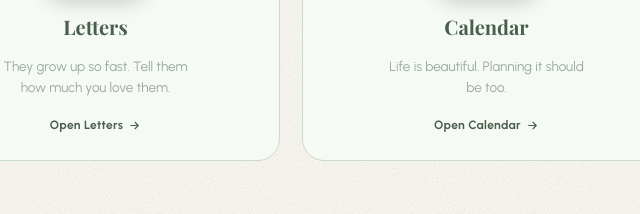
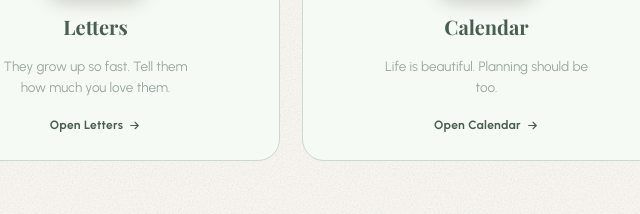
Before and after one commit to calexkwok-boop/patina-family-landing, a plain HTML site: page index.html in a window 1280 px wide. Shown: the part 450-664 px from the top of the page, 349-989 px from the left. Drawn offline with nearby package versions, Linux system fonts and the light colour scheme; a web font is replaced by a local one.

Commit message:
Tighten Calendar card tagline

```diff
--- a/index.html
+++ b/index.html
@@ -143,7 +143,7 @@
       <a class="app-card" href="/calendar">
         <img src="/assets/calendar-icon.png" alt="Patina Calendar icon" />
         <p class="name">Calendar</p>
-        <p class="desc">Life is beautiful. Planning it should be too.</p>
+        <p class="desc">Life is beautiful. Planning should be too.</p>
         <span class="go">Open Calendar
           <svg viewBox="0 0 24 24" fill="none" stroke="currentColor" stroke-width="2" stroke-linecap="round" stroke-linejoin="round"><path d="M5 12h14M13 6l6 6-6 6" /></svg>
         </span>
```
